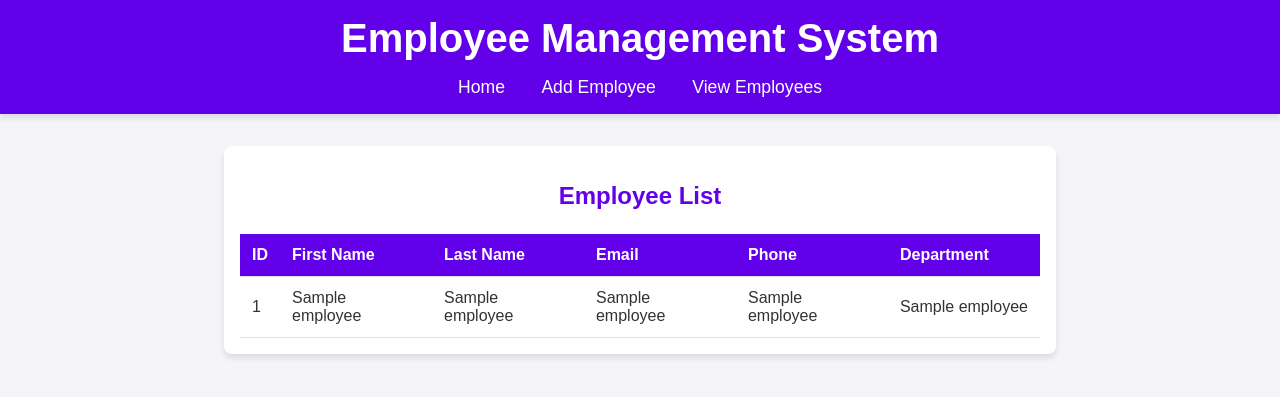
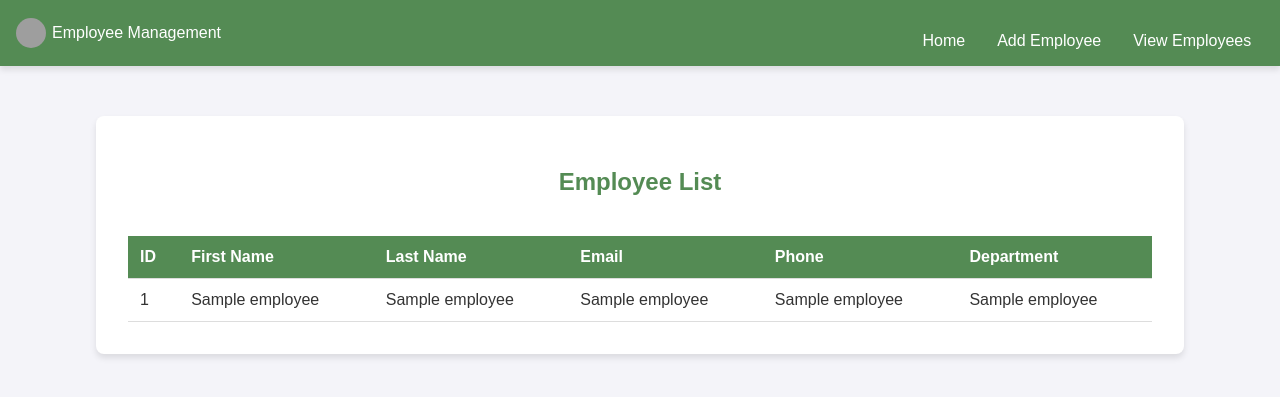
Before and after one commit to Tshepiso28/JSDOM, a Flask app: page /view in a window 1280 px wide. Shown: the top 397 px of the page. Run offline with Flask 3, Linux system fonts and the light colour scheme; a database or web service that is not in the repository returns one stand-in record (values such as "Sample title"); some libraries are stand-ins or nearby versions; grey boxes are pictures that could not be loaded.

Commit message:
Added the Styling

```diff
--- a/static/CSS/style.css
+++ b/static/CSS/style.css
@@ -8,45 +8,71 @@ body {
 }
 
 header {
-    background-color: #6200ea; /* Purple */
+    background-color: #548B54;
+    width: 100%;
     color: white;
     padding: 1rem 0;
     text-align: center;
     box-shadow: 0 4px 6px rgba(0, 0, 0, 0.1);
+    display: flex;
+    justify-content: center;
+    align-items: center;
 }
 
 header h1 {
     margin: 0;
     font-size: 2.5rem;
 }
+header img{
+    width: 30px;
+    height: 30px;
+    border-radius: 50%;
+    margin-left: 1%
+}
 
 nav {
     margin-top: 1rem;
+    width: 100%;
+    display: flex;
+    justify-content: end;
+    align-items: center;
+    margin-right: 1%;
 }
 
 nav a {
     color: white;
     text-decoration: none;
     margin: 0 1rem;
-    font-size: 1.1rem;
+    font-size: 1rem;
     transition: color 0.3s ease;
 }
 
 nav a:hover {
-    color: #ffd600; /* Yellow */
+    color: black;
+}
+.nav-list label{
+    margin-left: 3%;
+    font-size: 1rem;
+}
+.nav-list{
+    display: flex;
+    justify-content: center;
+    align-items: center;
+    width: 20%;
+    margin-left: 1%;
 }
 
 main {
-    max-width: 800px;
-    margin: 2rem auto;
-    padding: 1rem;
+    width: 80%;
+    margin: 50px auto;
+    padding: 2rem;
     background-color: white;
     border-radius: 8px;
     box-shadow: 0 4px 6px rgba(0, 0, 0, 0.1);
 }
 
 h2 {
-    color: #6200ea; /* Purple */
+    color: #548B54; /* Purple */
     text-align: center;
     margin-bottom: 1.5rem;
 }
@@ -60,7 +86,7 @@ form {
 
 form label {
     font-weight: bold;
-    color: #6200ea; /* Purple */
+    color: #548B54; /* Purple */
 }
 
 form input {
@@ -72,7 +98,7 @@ form input {
 
 form button {
     padding: 0.75rem;
-    background-color: #6200ea; /* Purple */
+    background-color: #548B54; /* Purple */
     color: white;
     border: none;
     border-radius: 4px;
@@ -82,13 +108,17 @@ form button {
 }
 
 form button:hover {
-    background-color: #3700b3; /* Darker Purple */
+    background-color: #548B54; /* Darker Purple */
 }
 
 /* Table Styles */
+.table-div {
+    overflow-x: auto;
+}
 table {
     width: 100%;
     border-collapse: collapse;
+    overflow-x: auto;
     margin-top: 1rem;
 }
 
@@ -99,7 +129,7 @@ table th, table td {
 }
 
 table th {
-    background-color: #6200ea; /* Purple */
+    background-color: #548B54;
     color: white;
 }
 
--- a/templates/base.html
+++ b/templates/base.html
@@ -8,7 +8,10 @@
 </head>
 <body>
     <header>
-        <h1>Employee Management System</h1>
+            <div class="nav-list">
+            <img src="https://i.pinimg.com/736x/4b/f4/22/4bf422a3d7b47265fee47d74fd3ed55d.jpg" alt="logo">
+            <label for="">Employee Management</label>
+            </div>
         <nav>
             <a href="{{ url_for('index') }}">Home</a>
             <a href="{{ url_for('add_employee') }}">Add Employee</a>
--- a/templates/view_employees.html
+++ b/templates/view_employees.html
@@ -1,6 +1,7 @@
 {% extends 'base.html' %}
 {% block content %}
 <h2>Employee List</h2>
+<div class="table-div">
     <table>
         <thead>
             <tr>
@@ -25,4 +26,6 @@
             {% endfor %}
         </tbody>
     </table>
+</div>
+
 {% endblock %}
```
Also changed, not shown: static/RESOURCES/logo.jpeg (added). Lines whose indentation alone changed are shown as unchanged.
